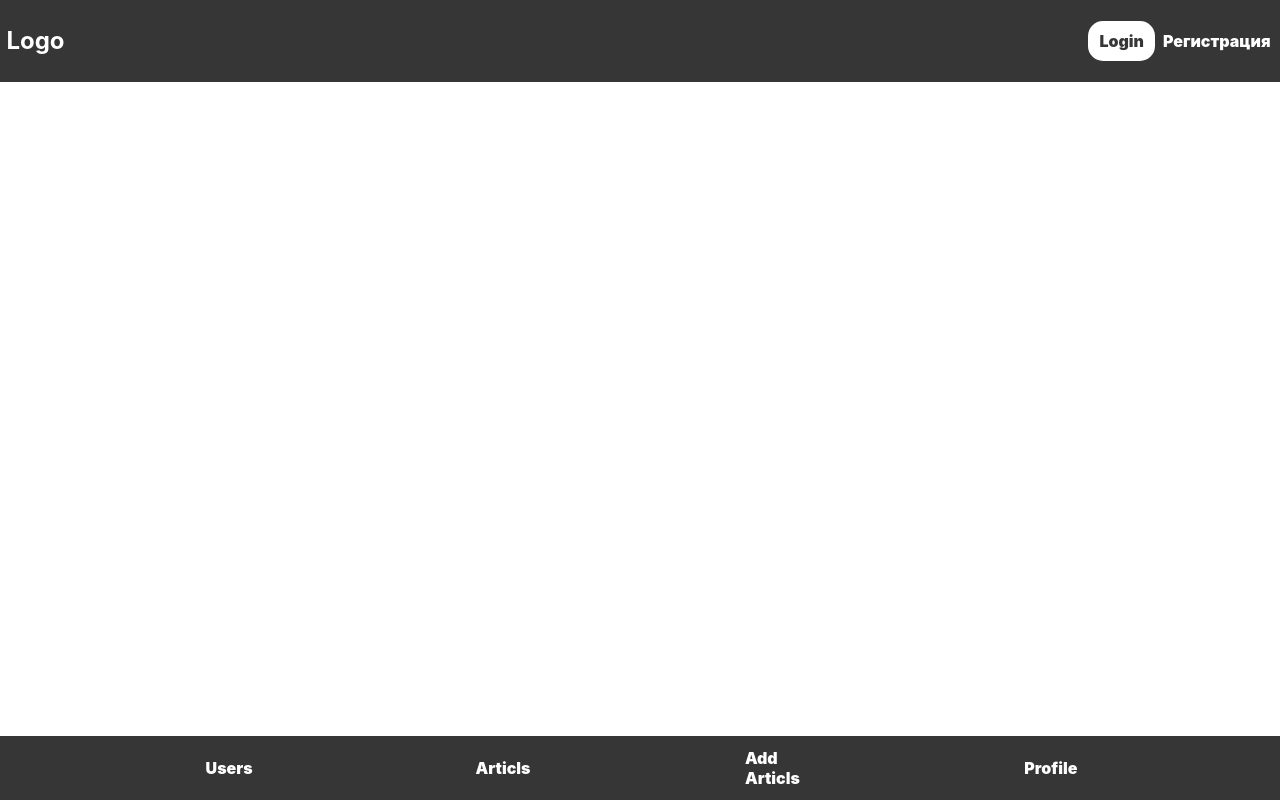
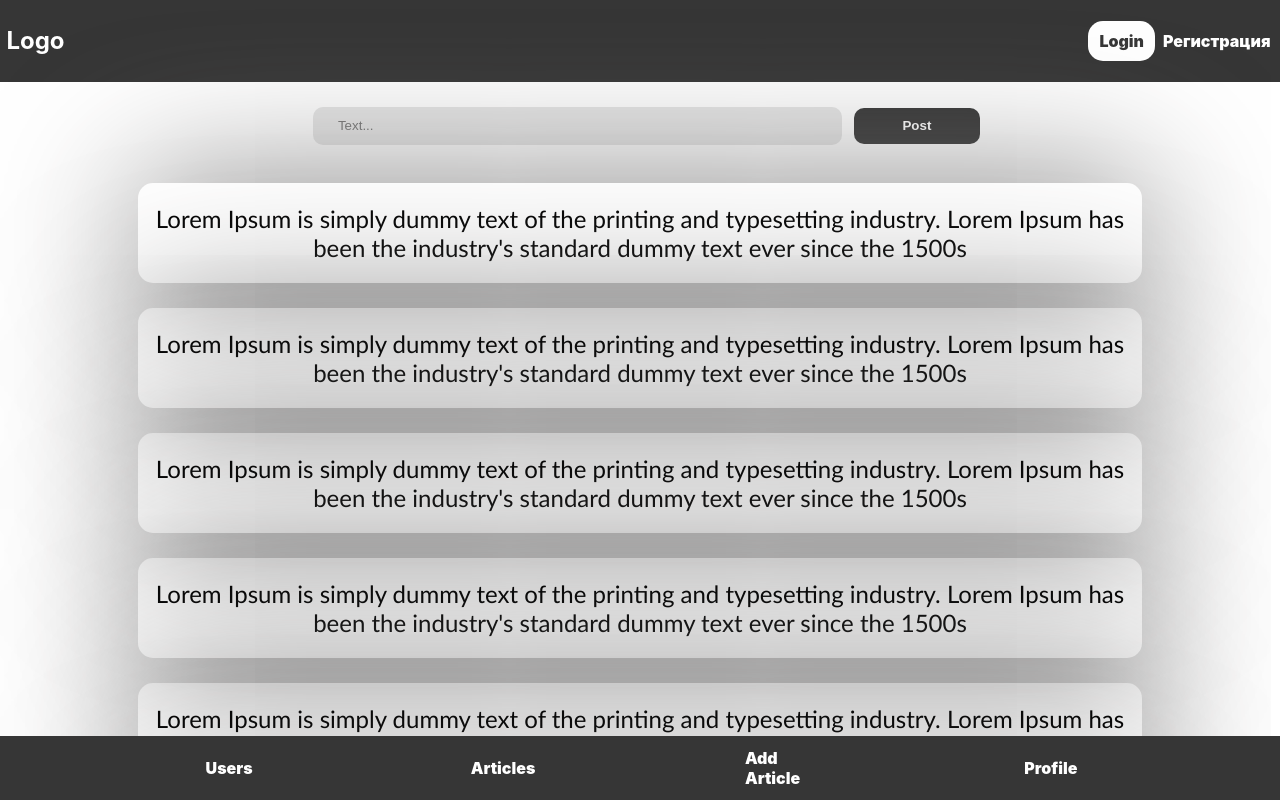
Before and after one commit to khumayunkh/blog-post, a React (Create React App) app: page /add in a window 1280 px wide. Shown: the top 800 px of the page. Built offline with nearby package versions, Linux system fonts and the light colour scheme.

Commit message:
add article

```diff
--- a/src/App.js
+++ b/src/App.js
@@ -1,5 +1,6 @@
 import React from "react"
 import { Route, Routes } from "react-router-dom"
+import AddArticles from "./components/AddArticls/Add"
 import Header from "./components/Header/Header"
 import LoginForm from "./components/Login/Login"
 import Registr from "./components/Registration/Registration"
@@ -16,12 +17,16 @@ function App() {
         element={<LoginForm/>}
       />
       <Route
+        path="/registr"
+        element={<Registr/>}
+      />
+      <Route
         path="/users"
         element={<Users/>}
       />
       <Route
-        path="/registr"
-        element={<Registr/>}
+        path="/add"
+        element={<AddArticles/>}
       />
     </Routes>
     <Footer/>
--- a/src/Footer/Footer.js
+++ b/src/Footer/Footer.js
@@ -13,10 +13,10 @@ function Footer(){
                         <NavLink className={style.tags} to='/users'>Users</NavLink>
                     </div>
                     <div className={style.icons}>
-                        <NavLink className={style.tags} to='/articls'>Articls</NavLink>
+                        <NavLink className={style.tags} to='/articles'>Articles</NavLink>
                     </div>
                     <div className={style.icons}>
-                        <NavLink className={style.tags} to='/add'>Add Articls</NavLink>
+                        <NavLink className={style.tags} to='/add'>Add Article</NavLink>
                     </div>
                     <div className={style.icons}>
                         <NavLink className={style.tags} to='/profile'>Profile</NavLink>
--- /dev/null
+++ b/src/components/AddArticls/Add.js
@@ -0,0 +1,51 @@
+import React from "react";
+import style from './add.module.css'
+
+function AddArticles(){
+    return(
+        <>
+        <div className={style.add}>
+            <div className={style.container}>
+                <div className={style.add_in}>
+                    <div className={style.input}>
+                        <input placeholder="Text..."/>
+                        <button>Post</button>
+                    </div>
+                    <div className={style.article}>
+                        <h2>Lorem Ipsum is simply dummy text of the printing and typesetting industry.
+                            Lorem Ipsum has been the industry's standard dummy text ever since the 1500s
+                        </h2>
+                    </div>
+                    <div className={style.article}>
+                        <h2>Lorem Ipsum is simply dummy text of the printing and typesetting industry.
+                            Lorem Ipsum has been the industry's standard dummy text ever since the 1500s
+                        </h2>
+                    </div>
+                    <div className={style.article}>
+                        <h2>Lorem Ipsum is simply dummy text of the printing and typesetting industry.
+                            Lorem Ipsum has been the industry's standard dummy text ever since the 1500s
+                        </h2>
+                    </div>
+                    <div className={style.article}>
+                        <h2>Lorem Ipsum is simply dummy text of the printing and typesetting industry.
+                            Lorem Ipsum has been the industry's standard dummy text ever since the 1500s
+                        </h2>
+                    </div>
+                    <div className={style.article}>
+                        <h2>Lorem Ipsum is simply dummy text of the printing and typesetting industry.
+                            Lorem Ipsum has been the industry's standard dummy text ever since the 1500s
+                        </h2>
+                    </div>
+                    <div className={style.article}>
+                        <h2>Lorem Ipsum is simply dummy text of the printing and typesetting industry.
+                            Lorem Ipsum has been the industry's standard dummy text ever since the 1500s
+                        </h2>
+                    </div>
+                </div>
+            </div>
+        </div>
+        </>
+    )
+}
+
+export default AddArticles
--- /dev/null
+++ b/src/components/AddArticls/add.module.css
@@ -0,0 +1,54 @@
+.add_in{
+    display: flex;
+    justify-content: start;
+    margin: 1%;
+    flex-direction: column;
+    align-items: center;
+    margin-bottom: 10%;
+}
+
+.input{
+    display: flex;
+    width: 100%;
+    justify-content: center;
+    align-items: center;
+}
+
+.input button{
+    height: 4.5vh;
+    width: 10%;
+    border-style: none;
+    border-radius: 10px;
+    background-color: rgb(54, 54, 54);
+    color: white;
+    font-weight: 600;
+}
+
+.input input{
+    font-weight: 500;
+    border: none;
+    background-color: rgb(230, 230, 230);
+    width: 40%;
+    border-radius: 10px;
+    height: 4.5vh;
+    margin: 1%;
+    color: rgb(54, 54, 54);
+    padding-left: 2%;
+}
+
+.article{
+    margin-top: 2%;
+    align-items: center;
+    display: flex;
+    box-shadow: 2px 5px 150px rgb(117, 116, 116);
+    width: 80%;
+    text-align: center;
+    min-height: 100px;
+    border-radius: 15px;
+}
+
+.article h2{
+    font-family: 'Gill Sans', 'Gill Sans MT', Calibri, 'Trebuchet MS', sans-serif;
+    margin: 1%;
+    font-weight: 500;
+}
```
